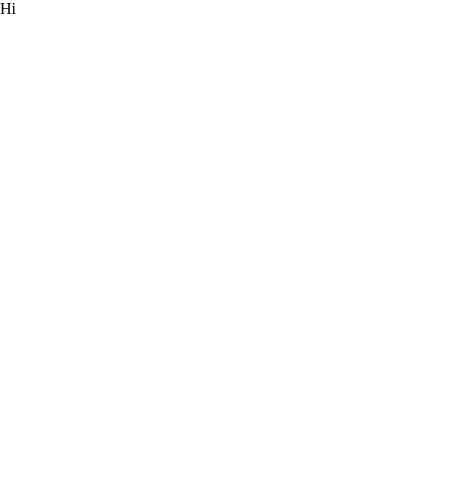
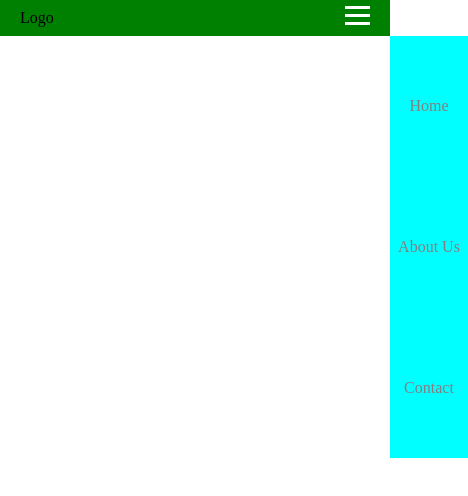
Before and after one commit to tiroxxx/LUP, a React (Create React App) app: page / in a window 390 px wide. Shown: the top 496 px of the page, 468 px wide, since content can reach past the window. Built offline with nearby package versions, Linux system fonts and the light colour scheme.

Commit message:
added navbar

```diff
--- a/src/App.js
+++ b/src/App.js
@@ -1,10 +1,10 @@
-
 import './App.css';
+import { Navbar } from './components';
 
 function App() {
   return (
     <div className="App">
-      Hi
+      <Navbar />
     </div>
   );
 }
--- /dev/null
+++ b/src/components/Navbar/Navbar.css
@@ -0,0 +1,75 @@
+.navbar {
+  background-color: green;
+  display: flex;
+  justify-content: space-around;
+  align-items: center;
+  min-height: 2.25rem;
+}
+
+.logo {
+}
+
+.nav-links {
+  display: flex;
+  justify-content: space-around;
+  background-color: lightblue;
+  width: 20%;
+  list-style: none;
+}
+
+.nav-links a {
+  text-decoration: none;
+  color: gray;
+}
+
+.burger {
+  display: none;
+}
+
+.burger div {
+  width: 25px;
+  height: 3px;
+  background-color: white;
+  margin-bottom: 5px;
+}
+
+@media screen and (max-width: 768px) {
+  body {
+    overflow-x: hidden;
+  }
+
+  .navbar {
+    justify-content: space-between;
+  }
+
+  .logo {
+    margin-left: 20px;
+  }
+
+  .nav-links {
+    position: absolute;
+    right: 0;
+    top: 2.25rem;
+    height: 50vh;
+    background-color: aqua;
+    display: flex;
+    flex-direction: column;
+    align-items: center;
+    transform: translateX(100%);
+    transition: transform 0.5s ease-in;
+  }
+
+  .nav-links li {
+    opacity: 1;
+  }
+
+  .burger {
+    margin-right: 20px;
+    display: block;
+    cursor: pointer;
+  }
+}
+
+.active {
+  transform: translateX(0%);
+}
--- /dev/null
+++ b/src/components/Navbar/Navbar.jsx
@@ -0,0 +1,30 @@
+import { useState } from 'react';
+import { act } from 'react-dom/test-utils';
+import './Navbar.css';
+
+export default function Navbar() {
+
+    const [active , setActive] = useState(false)
+
+  return (
+    <nav className="navbar">
+      <div className="logo">Logo</div>
+      <ul className={`nav-links ${active? "active" : ""}`}>
+        <li>
+          <a href="">Home</a>
+        </li>
+        <li>
+          <a href="">About Us</a>
+        </li>
+        <li>
+          <a href="">Contact</a>
+        </li>
+      </ul>
+      <div className="burger" onClick={() => setActive(!active)}>
+        <div className="line1"></div>
+        <div className="line2"></div>
+        <div className="line3"></div>
+      </div>
+    </nav>
+  );
+}
--- /dev/null
+++ b/src/components/index.js
@@ -0,0 +1,5 @@
+import Navbar from "./Navbar/Navbar";
+
+export {
+    Navbar
+}
```
Also changed, not shown: 1 other file (tests, documents, lock files or other folders).
